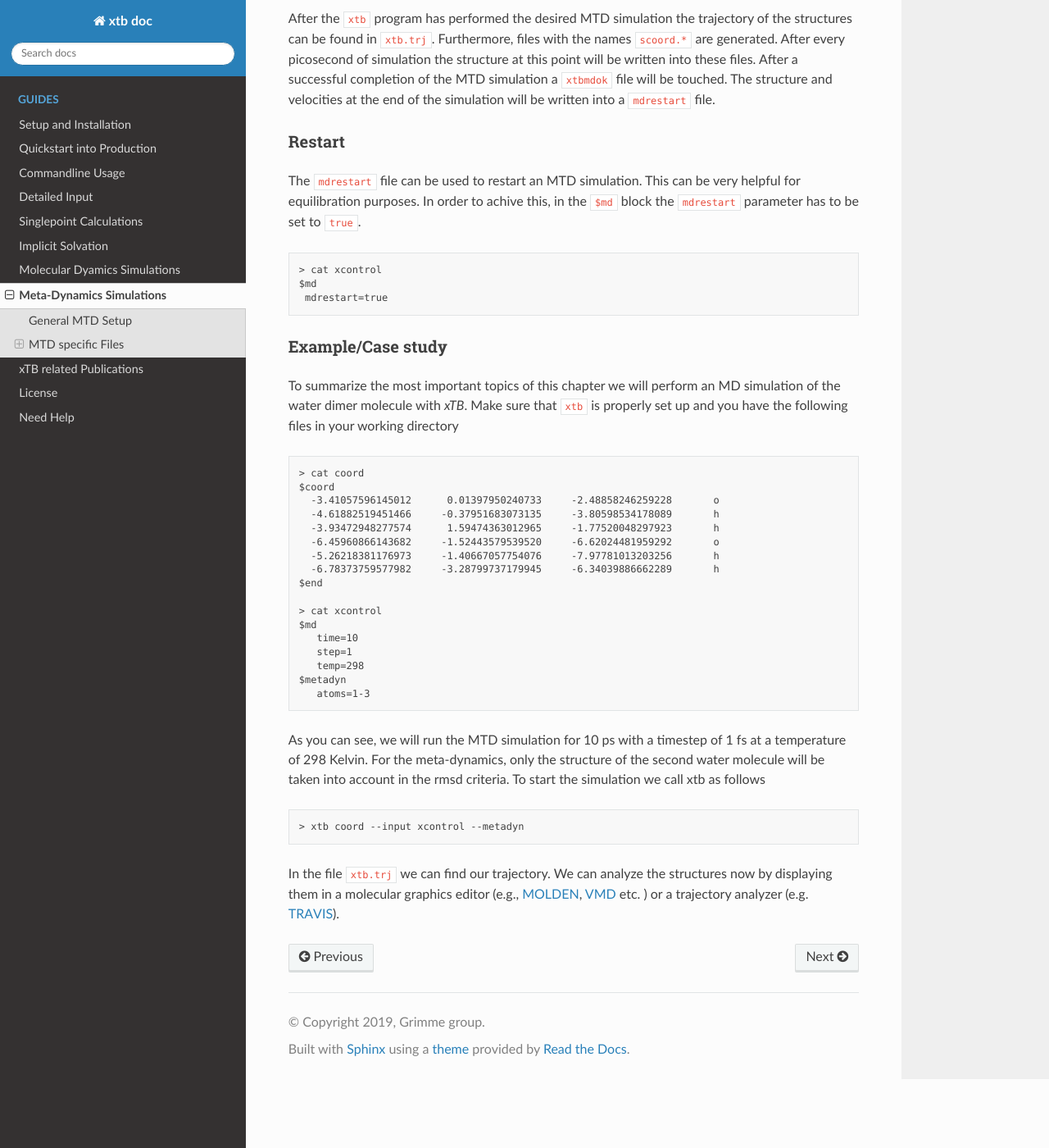
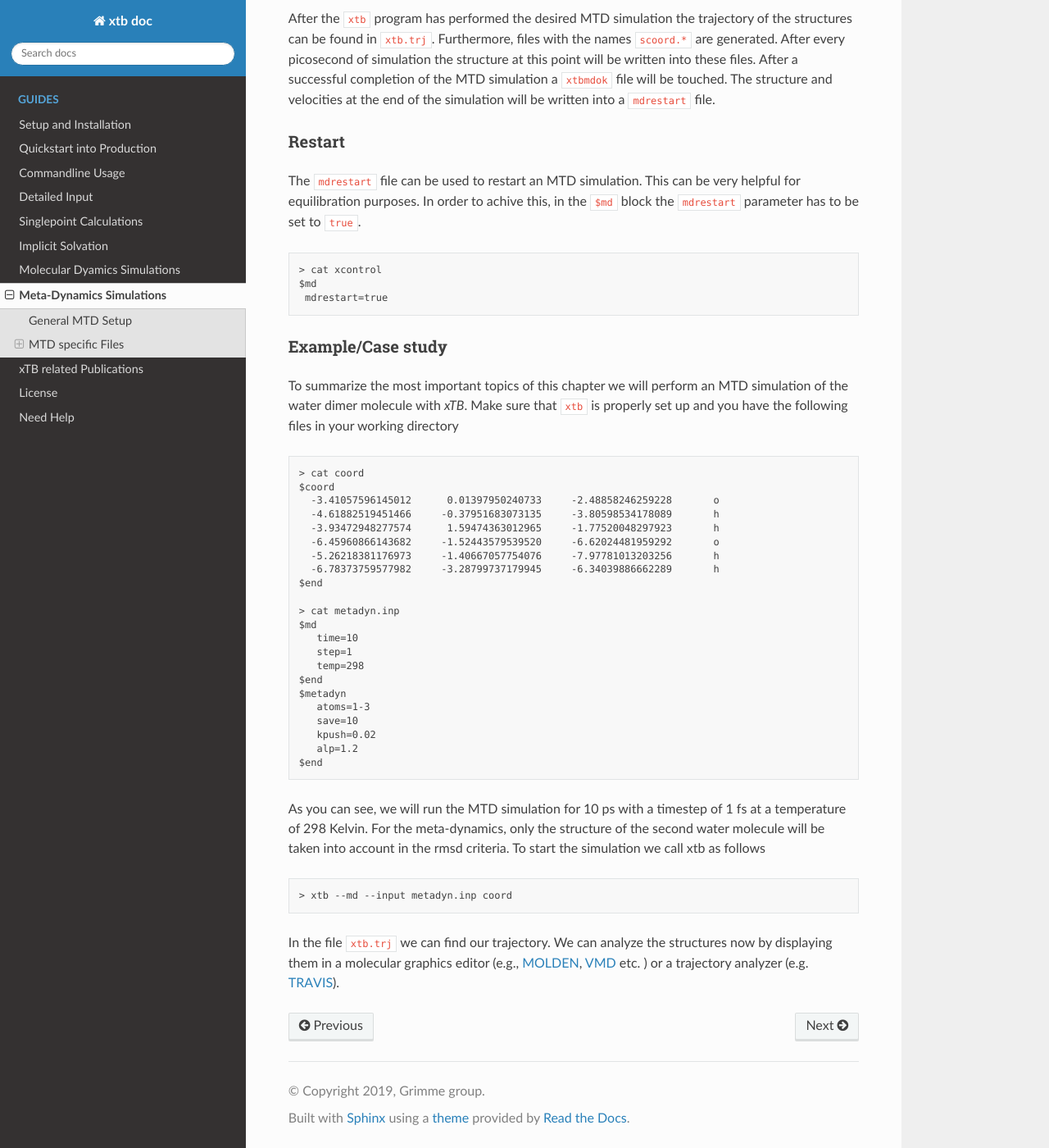
Before and after one commit to grimme-lab/xtb_docs, a Sphinx documentation site: the page built from source/mtd.rst, in a window 1280 px wide and 1400 px high, scrolled down 1633 px. Shown: the whole window at 82% size. Built offline with Sphinx 7.4.7 and the Read the Docs theme 2.0.0, drawn with Linux system fonts in a browser that asks for light colours.

Commit message:
Update mtd.rst

```diff
--- a/source/mtd.rst
+++ b/source/mtd.rst
@@ -100,7 +100,7 @@ In order to achive this, in the ``$md`` block the ``mdrestart`` parameter has to
 Example/Case study
 ------------------
 
-To summarize the most important topics of this chapter we will perform an MD simulation of the water dimer molecule with `xTB`.
+To summarize the most important topics of this chapter we will perform an MTD simulation of the water dimer molecule with `xTB`.
 Make sure that ``xtb`` is properly set up and you have the following files in your working directory
 
 .. code::
@@ -115,13 +115,18 @@ Make sure that ``xtb`` is properly set up and you have the following files in yo
    -6.78373759577982     -3.28799737179945     -6.34039886662289       h
  $end
 
- > cat xcontrol
+ > cat metadyn.inp
  $md
     time=10
     step=1
     temp=298
+ $end
  $metadyn
     atoms=1-3
+    save=10
+    kpush=0.02
+    alp=1.2
+ $end
 
 As you can see, we will run the MTD simulation for 10 ps with a timestep of 1 fs at a temperature of 298 Kelvin.
 For the meta-dynamics, only the structure of the second water molecule will be taken into account in the rmsd criteria.
@@ -129,7 +134,7 @@ To start the simulation we call xtb as follows
 
 .. code:: bash
 
- > xtb coord --input xcontrol --metadyn
+ > xtb --md --input metadyn.inp coord
 
 In the file ``xtb.trj`` we can find our trajectory.
 We can analyze the structures now by displaying them in a molecular graphics editor (e.g., `MOLDEN`_, `VMD`_ etc. )
```
